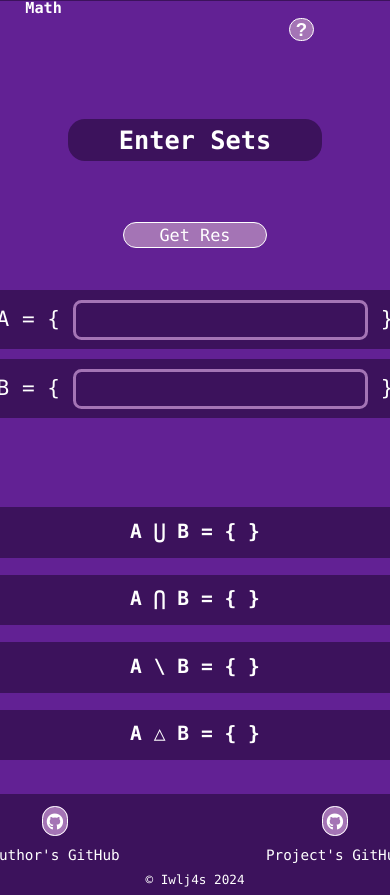
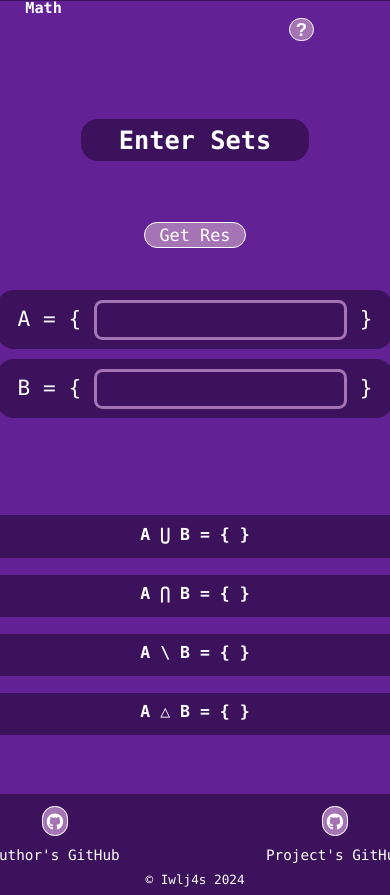
Before and after one commit to Iwlj4s/Basics_Of_Discrete_Math, a Flask app: page / in a window 390 px wide; the page is wider, and only the part inside the window is pictured. Shown: the part 50-945 px from the top of that part. Run offline with Flask 3, Linux system fonts and the light colour scheme.

Commit message:
Doing adaptation

```diff
--- a/static/css/main.css
+++ b/static/css/main.css
@@ -818,7 +818,7 @@ background:  #a474b5;
 
     /* About Operations*/
     .info-about-operations {
-        width: 28vh;
+        width: 19vh;
     }
 
     .example-about-operations {
@@ -830,19 +830,24 @@ background:  #a474b5;
     }
 
     .operation-info {
+        font-size: 1.1vh;
+    }
+
+    .res-example{
         font-size: 1.2vh;
     }
 
     /* Title */
 
     .main_title {
-        width: 30vh;
+        width: 27vh;
         font-size: 2vh;
     }
 
     /* Form Block */
+
     .user_data_A, .user_data_B {
-        width: 54vh;
+        width: 47vh;
         height: 7vh;
         font-size: 2.5vh;
         padding-top: 1.2vh;
@@ -852,17 +857,27 @@ background:  #a474b5;
         font-size: 2.1vh;
 
         height: 3vh;
-        width: 35vh;
+        width: 30vh;
+    }
+
+    .btn_submit{
+        width: 12vh;
     }
 
 
     /* Result Block */
+
+    .result-block{
+        margin-top: 57vh;
+    }
+
     .style-merge-a-b, .style-intersection-a-b,
     .style-difference-a-b,
     .style-symmetrical-difference-a-b,
     .style-complement-u-x {
-        padding-top: 1.5vh;
-        width: 110vh;
+        padding-top: 1.14vh;
+        width: 63vh;
+        height: 5vh;
     }
 
 
@@ -871,7 +886,7 @@ background:  #a474b5;
     .result_difference,
     .result_symmetrical_difference,
     .result_complement {
-        font-size: 2.8vh;
+        font-size: 2.36vh;
 
     }
 }
```
Also changed, not shown: img/close_FILL0_wght400_GRAD0_opsz24.svg (deleted).
